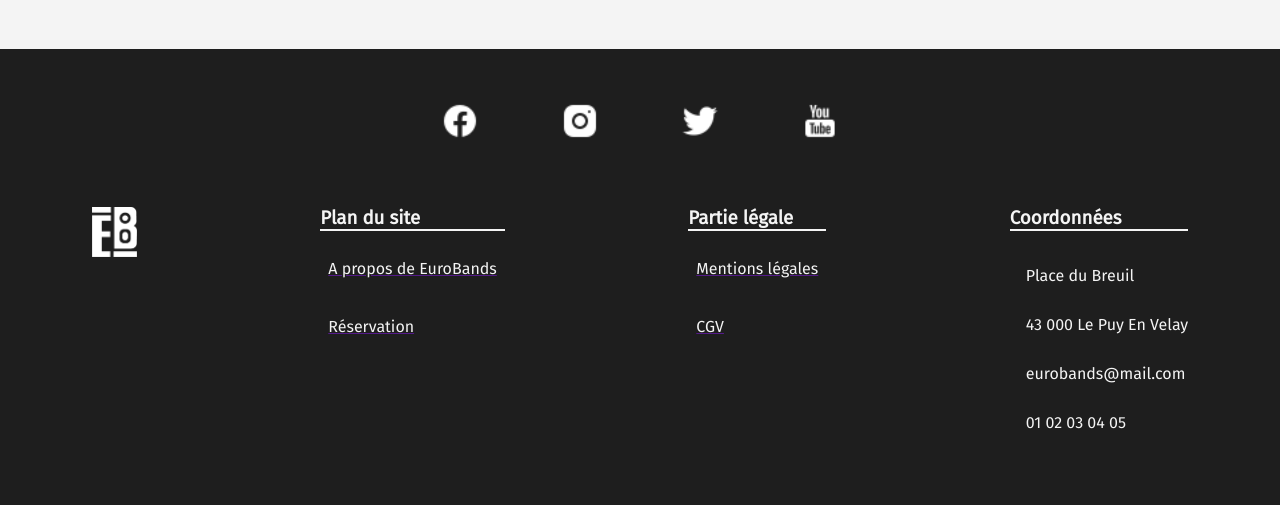
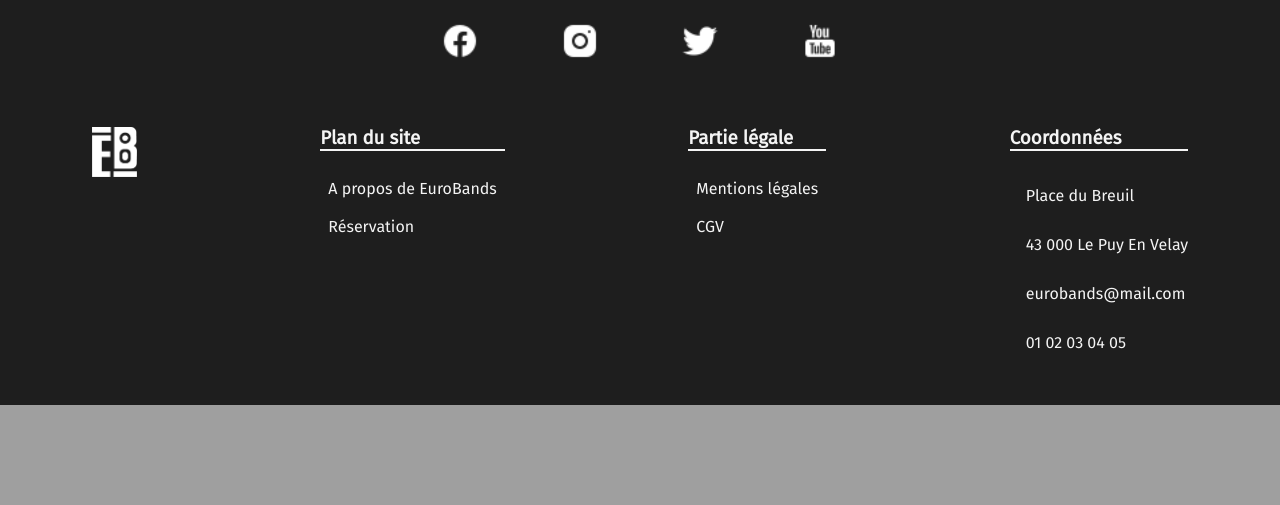
Before and after one commit to CamilleEtu/EuroBands_GitHub_Local, a PHP site: page /index.php in a window 1280 px wide. Shown: the part 2710-3215 px from the top of the page. After the commit the page ends 3115 px from the top, so only its background shows below. Run offline with PHP 8.4, Linux system fonts and the light colour scheme; data comes from the database, SQL or seed files in the repository.

Commit message:
Midification BUG Soulignement style.css

```diff
--- a/site/css/style.css
+++ b/site/css/style.css
@@ -147,12 +147,8 @@ h3 {
 }
 /* fin soulignement */
 
-/* NAV FOOTER */
-.container_footer > nav > ul > a,
-li {
-  text-decoration: none;
-  list-style: none;
-  margin-bottom: 20px;
+.container_footer > nav > ul > li > ul > a {
+    text-decoration: none;
 }
 
 nav {
```
